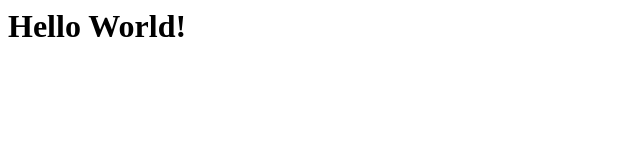
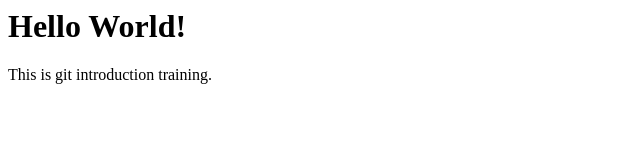
Before and after one commit to TommyLeeGun/trening_GIT, a plain HTML site: page index.html in a window 1280 px wide. Shown: the whole page, without its empty margins (0-640 px from the left). Drawn offline with Linux system fonts and the light colour scheme.

Commit message:
Aktualizacjana zdalnym repo

```diff
--- a/index.html
+++ b/index.html
@@ -1 +1,3 @@
 <h1>Hello World!</h1>
+
+<p>This is git introduction training.</p>
```
